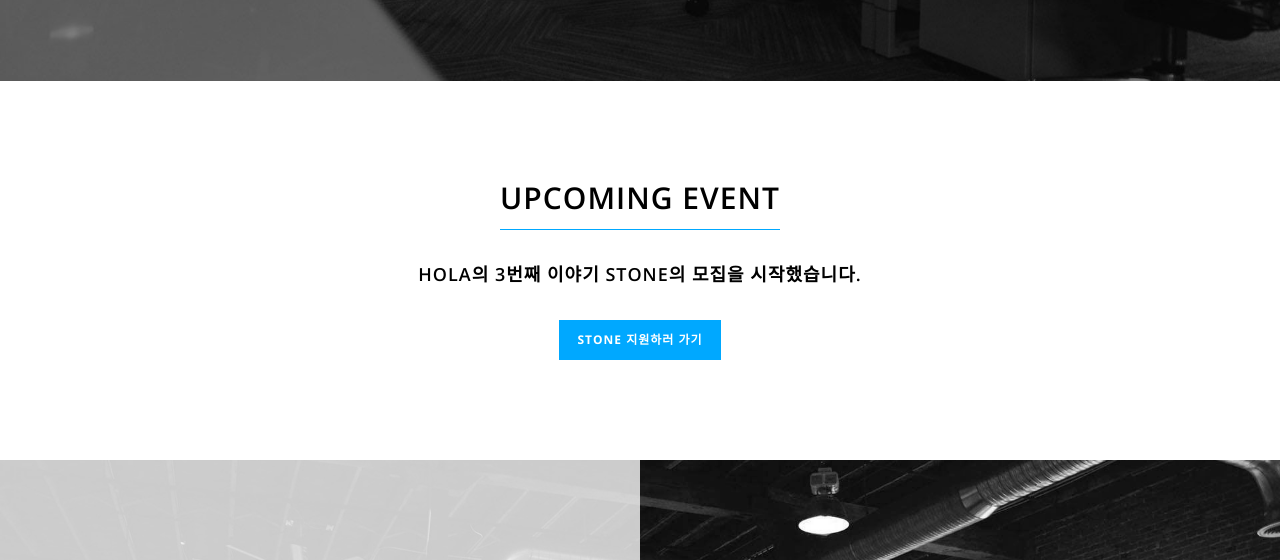
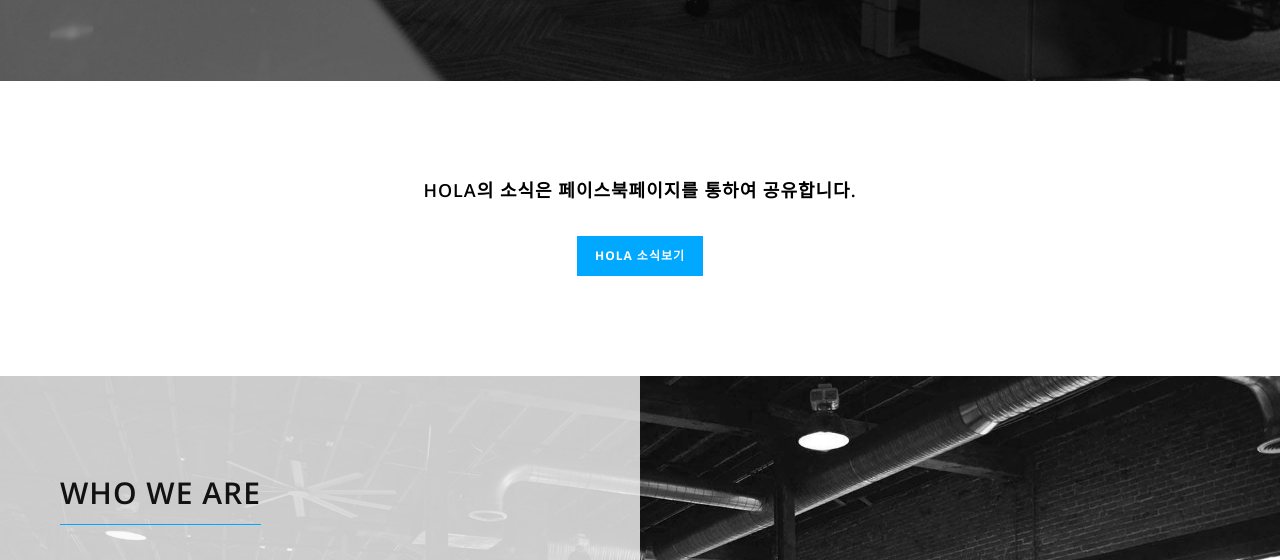
Before and after one commit to HOLAAI/holaai.github.io, a plain HTML site: page index.html in a window 1280 px wide. Shown: the part 719-1279 px from the top of the page. Drawn offline with nearby package versions, Linux system fonts and the light colour scheme.

Commit message:
Update index.html

```diff
--- a/index.html
+++ b/index.html
@@ -93,9 +93,9 @@
 
 <!-- Countdown -->
 <section id="countdown" class="container-fluid text-center">
-    <h2 class="headerline">UPCOMING EVENT</h2>
-    <h4>HOLA의 3번째 이야기 STONE의 모집을 시작했습니다.</h4>
-    <a href="https://github.com/HOLAAI/info/wiki/STONE-STUDY" class="btn btn-primary btn-lg" target="_blank">STONE 지원하러 가기</a>
+    <!-- <h2 class="headerline">UPCOMING EVENT</h2> -->
+    <h4>HOLA의 소식은 페이스북페이지를 통하여 공유합니다. </h4>
+    <a href="https://www.facebook.com/HOLAAIS/" class="btn btn-primary btn-lg" target="_blank">HOLA 소식보기</a>
 </section>
 
 <!-- About Section -->
```
